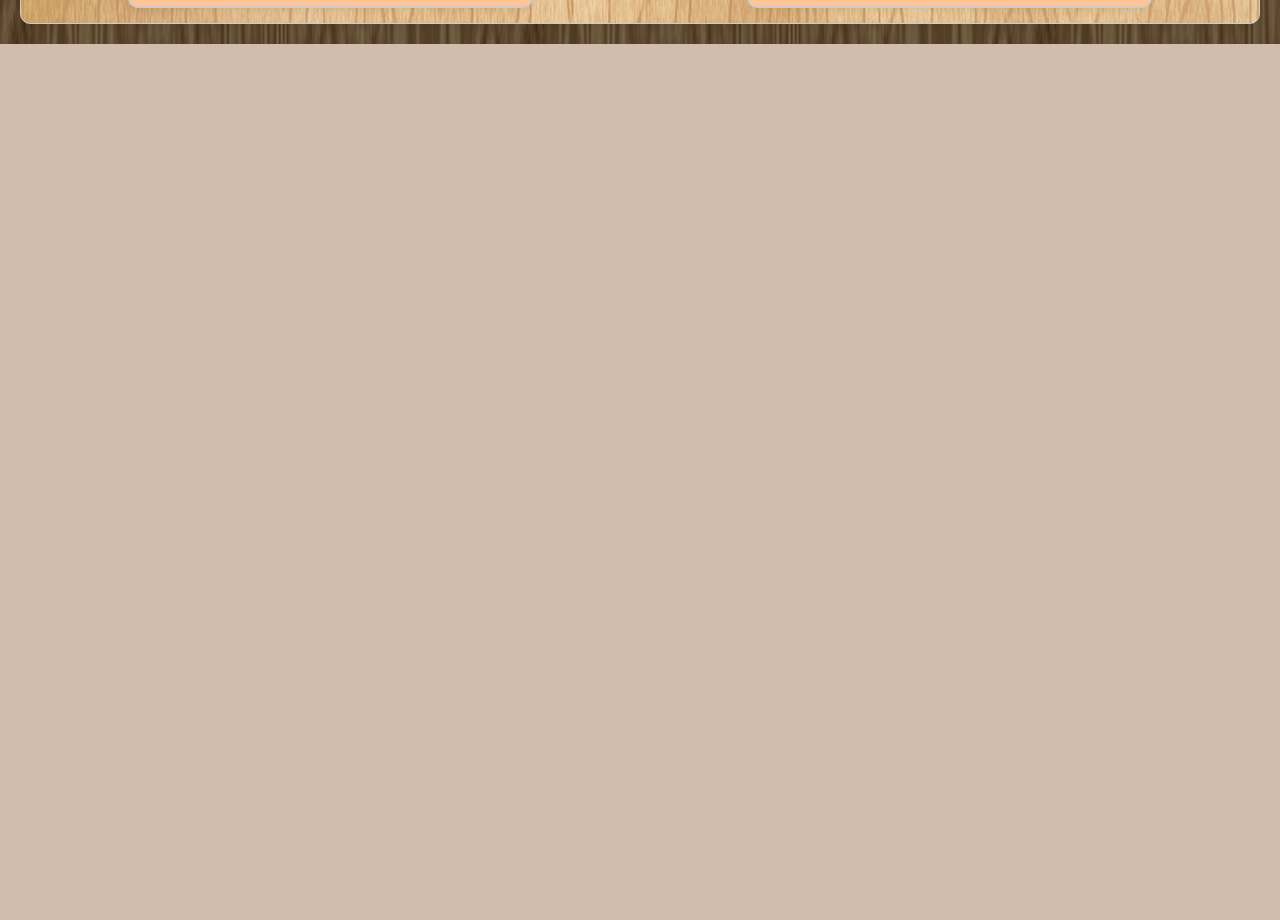
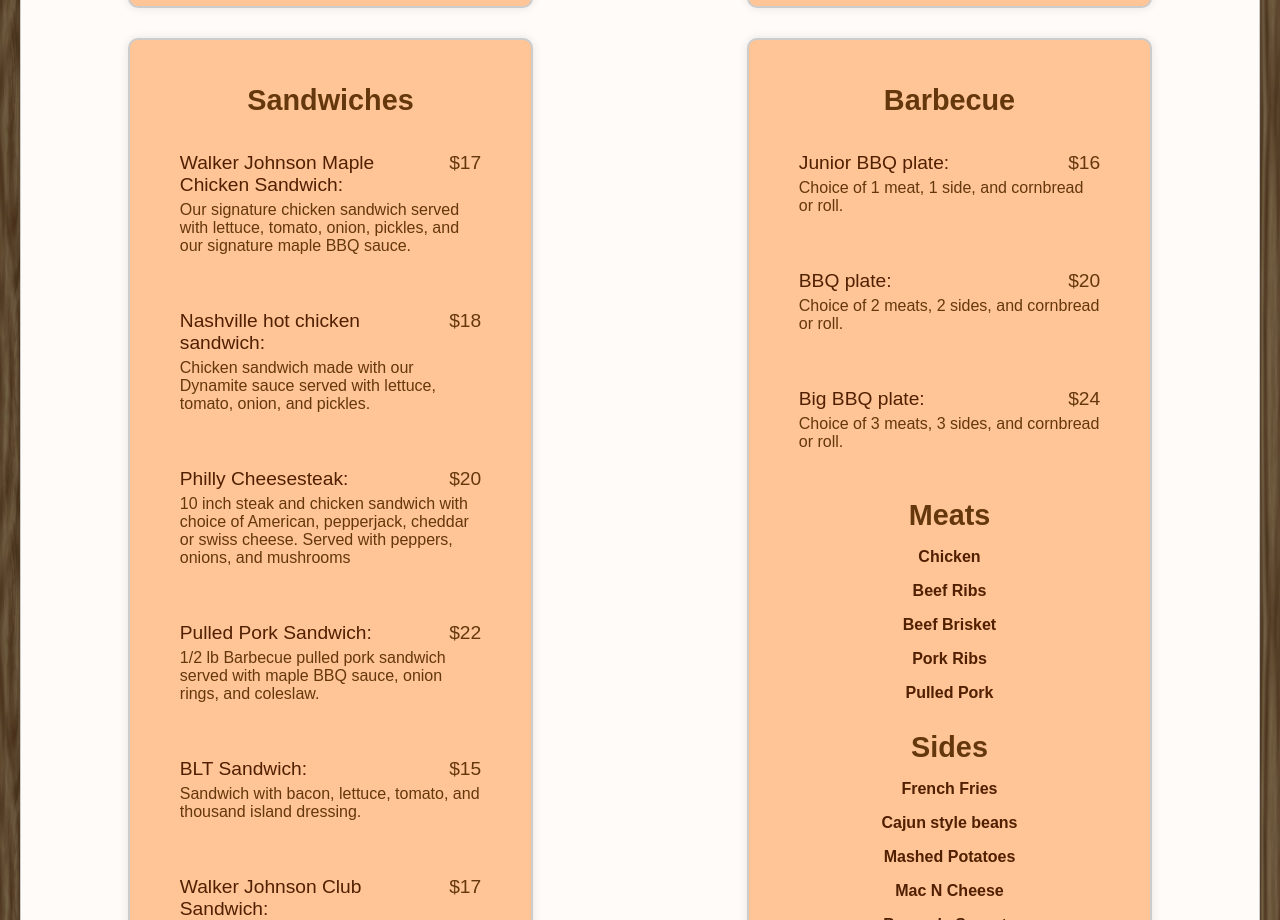
Before and after one commit to EvantheCritic/walkerjohnsonbrewing-frontend, a React (Create React App) app: page /Food in a window 1280 px wide. Shown: the part 1880-2800 px from the top of the page. Before the commit the page ends 1924 px from the top, so only its background shows below. Built offline with nearby package versions, Linux system fonts and the light colour scheme.

Commit message:
Few UI changes and more food added

```diff
--- a/src/App.css
+++ b/src/App.css
@@ -122,7 +122,7 @@ header.App-header {
 }
 
 .logo-container {
-  background-image: url('../public/bg.jpg');
+  background-color: #fbd979;
   flex-grow: 1;
   position: relative;
   height: 190px; /* Set the height of the logo-container */
@@ -407,7 +407,7 @@ input[type="submit"]:hover {
 }
 
 .food-menu {
-  background-image: url('../public/bg2.jpg');
+  background-color: #fffbf9;
   display: flex;
   flex-wrap: wrap;
   justify-content: space-around;
--- a/src/pages/Food.js
+++ b/src/pages/Food.js
@@ -64,6 +64,62 @@ function Food() {
                             <p>Cheeseburger with jalapeños, pepper jack cheese, and chipotle mayo.</p>
                         </div>
                     </div>
+                    <div className="food-family">
+                        <h3>Sandwiches</h3>
+                        <div className="menu-food">
+                            <span>Walker Johnson Maple Chicken Sandwich:<p>$17</p></span>
+                            <p>Our signature chicken sandwich served with lettuce, tomato, onion, pickles, and our signature maple BBQ sauce.</p>
+                        </div>
+                        <div className="menu-food">
+                            <span>Nashville hot chicken sandwich:<p>$18</p></span>
+                            <p>Chicken sandwich made with our Dynamite sauce  served with lettuce, tomato, onion, and pickles.</p>
+                        </div>
+                        <div className="menu-food">
+                            <span>Philly Cheesesteak:<p>$20</p></span>
+                            <p>10 inch steak and chicken sandwich with choice of American, pepperjack, cheddar or swiss cheese. Served with peppers, onions, and mushrooms</p>
+                        </div>
+                        <div className="menu-food">
+                            <span>Pulled Pork Sandwich:<p>$22</p></span>
+                            <p>1/2 lb Barbecue pulled pork sandwich served with maple BBQ sauce, onion rings, and coleslaw.</p>
+                        </div>
+                        <div className="menu-food">
+                            <span>BLT Sandwich:<p>$15</p></span>
+                            <p>Sandwich with bacon, lettuce, tomato, and thousand island dressing.</p>
+                        </div>
+                        <div className="menu-food">
+                            <span>Walker Johnson Club Sandwich:<p>$17</p></span>
+                            <p>Sandwich with turkey, bacon, lettuce, tomato, and mayonnaise, served triple-decker style.</p>
+                        </div>
+                    </div>
+                    <div className="food-family">
+                        <h3>Barbecue</h3>
+                        <div className="menu-food">
+                            <span>Junior BBQ plate:<p>$16</p></span>
+                            <p>Choice of 1 meat, 1 side, and cornbread or roll.</p>
+                        </div>
+                        <div className="menu-food">
+                            <span>BBQ plate:<p>$20</p></span>
+                            <p>Choice of 2 meats, 2 sides, and cornbread or roll.</p>
+                        </div>
+                        <div className="menu-food">
+                            <span>Big BBQ plate:<p>$24</p></span>
+                            <p>Choice of 3 meats, 3 sides, and cornbread or roll.</p>
+                        </div>
+                        <h3>Meats</h3>
+                        <p><strong>Chicken</strong></p>
+                        <p><strong>Beef Ribs</strong></p>
+                        <p><strong>Beef Brisket</strong></p>
+                        <p><strong>Pork Ribs</strong></p>
+                        <p><strong>Pulled Pork</strong></p>
+                        <h3>Sides</h3>
+                        <p><strong>French Fries</strong></p>
+                        <p><strong>Cajun style beans</strong></p>
+                        <p><strong>Mashed Potatoes</strong></p>
+                        <p><strong>Mac N Cheese</strong></p>
+                        <p><strong>Brussels Sprouts</strong></p>
+                        <p><strong>Green Beans</strong></p>
+                        <p><strong>Horse Hey:</strong><br />1-inch long aldente spaghetti fried with cajun seasoning</p>
+                    </div>
                 </div>
             </div>
         </div>
--- a/src/pages/Home.js
+++ b/src/pages/Home.js
@@ -27,7 +27,6 @@ function Home() {
             <div id="home-hero">
                 <p>Come visit our restaurant and brewery for a yee-haw time!</p>
             </div>
-            <p className="alert">Note: Jobs page is not completed yet</p>
             <nav>
                 <Link to="/Beer" style={{ textDecoration: 'none' }}>
                 <div className="nav-pill">
--- a/src/pages/Jobs.js
+++ b/src/pages/Jobs.js
@@ -112,7 +112,7 @@ function Jobs() {
             </div>
             <div className="completed-jobs-section">
                 <Link to="/CompletedJobs" id="writeReviewBtn">
-                    See all completed jobs
+                    Recently completed jobs
                 </Link>
             </div>
             <div className="menu-section">
```
